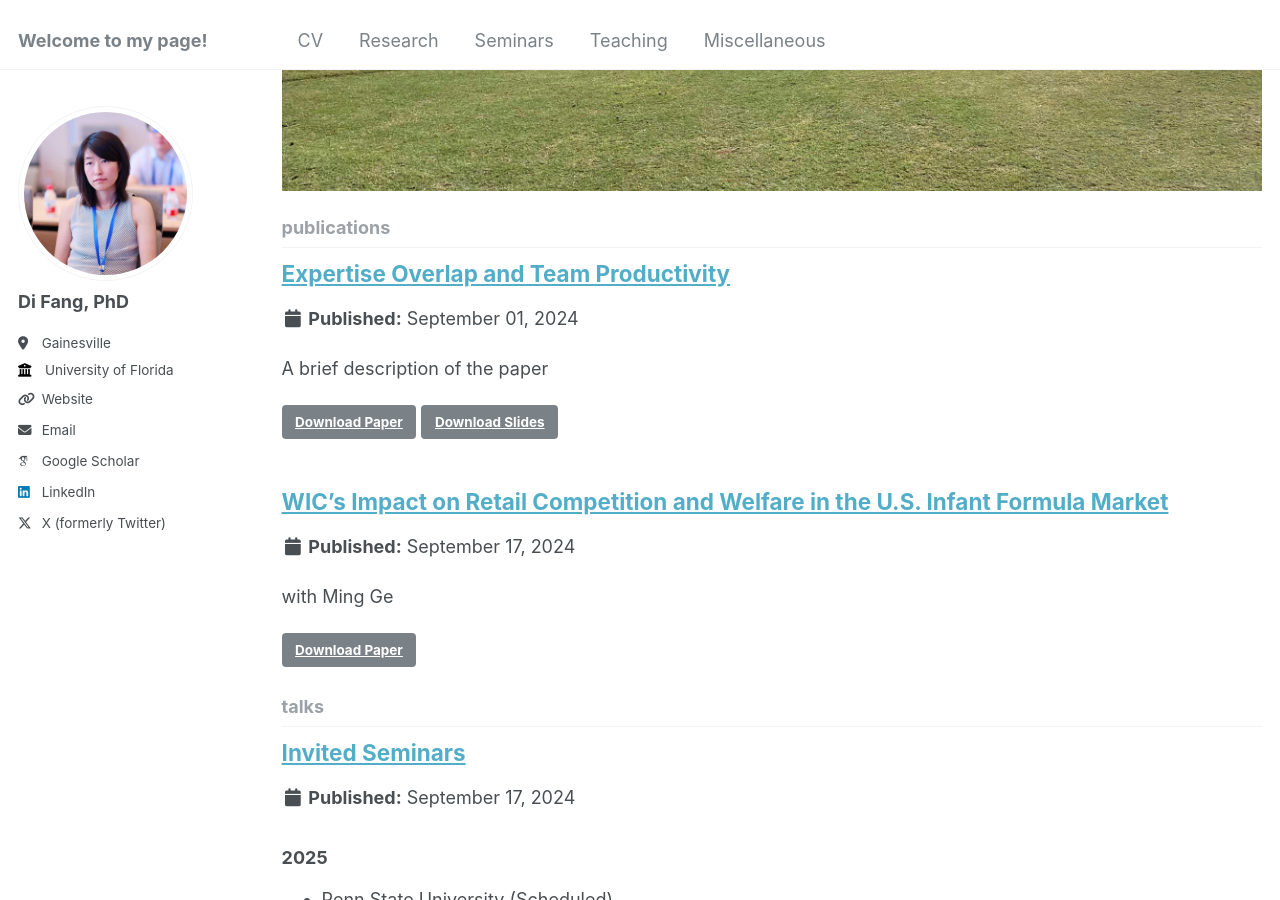
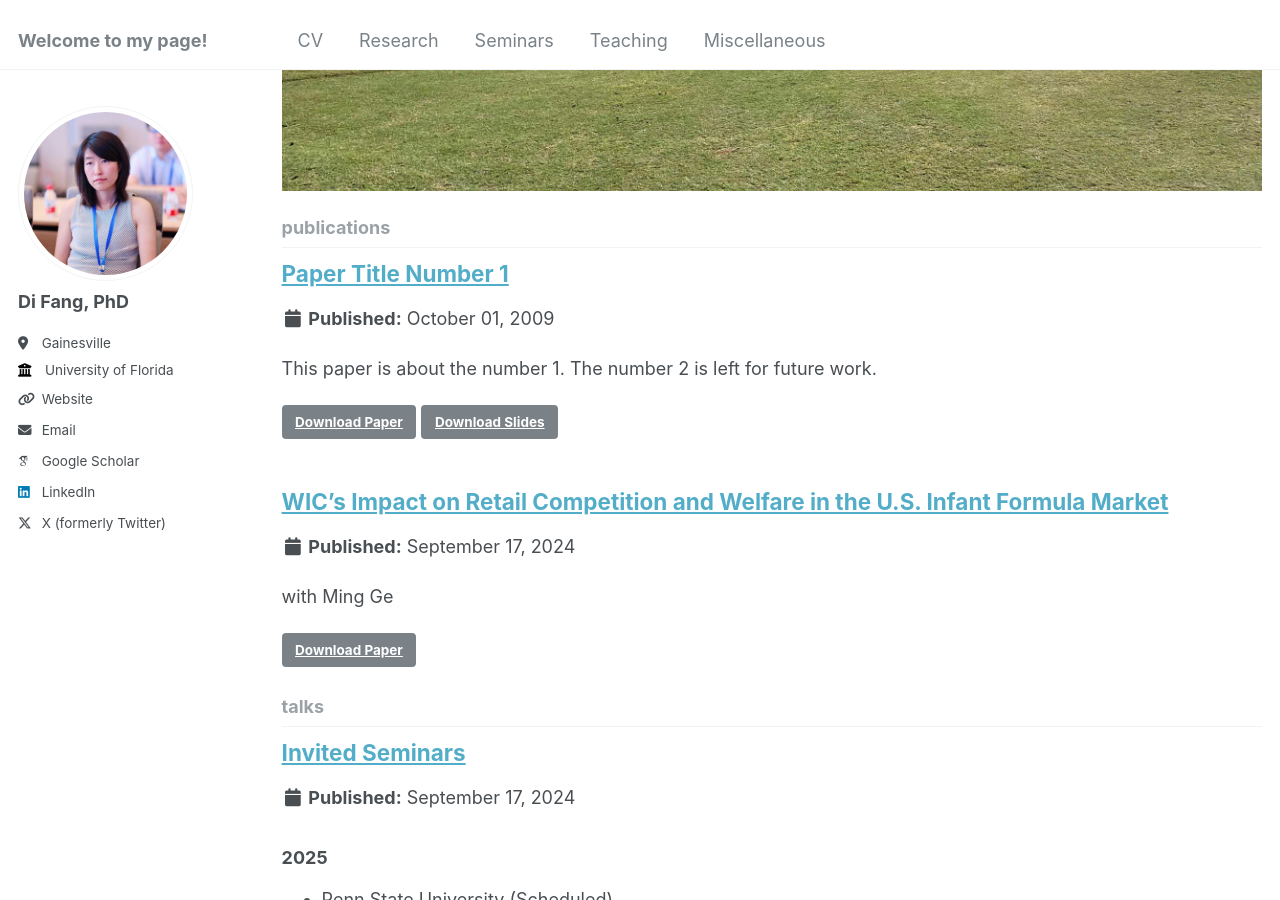
Before and after one commit to fangdi2009/mypage, a Jekyll site: the page built from _pages/collection-archive.html, in a window 1280 px wide and 900 px high, scrolled down 894 px. Built offline with Jekyll 4.4.1, drawn with Linux system fonts in a browser that asks for light colours; some web fonts are replaced.

Commit message:
Update wp.md

```diff
--- a/_publications/wp.md
+++ b/_publications/wp.md
@@ -1,10 +1,12 @@
 ---
-title: "Expertise Overlap and Team Productivity"
-authors: "Danyelle Branco, Bladimir Carrilo, Wilman Iglesias"
-excerpt: "A brief description of the paper"
-paperurl: "https://drive.google.com/file/d/1aIheBVNq5laExAqGZBofiKH9ta711aig/view"
-slidesurl: "http://academicpages.github.io/files/slides1.pdf"
-date: 2024-09-01
-layout: archive-single
-permalink: /research/expertise-overlap
+title: "Paper Title Number 1"
+collection: publications
+category: manuscripts
+permalink: /publication/2009-10-01-paper-title-number-1
+excerpt: 'This paper is about the number 1. The number 2 is left for future work.'
+date: 2009-10-01
+venue: 'Journal 1'
+slidesurl: 'http://academicpages.github.io/files/slides1.pdf'
+paperurl: 'http://academicpages.github.io/files/paper1.pdf'
+citation: 'Your Name, You. (2009). &quot;Paper Title Number 1.&quot; <i>Journal 1</i>. 1(1).'
 ---
```
